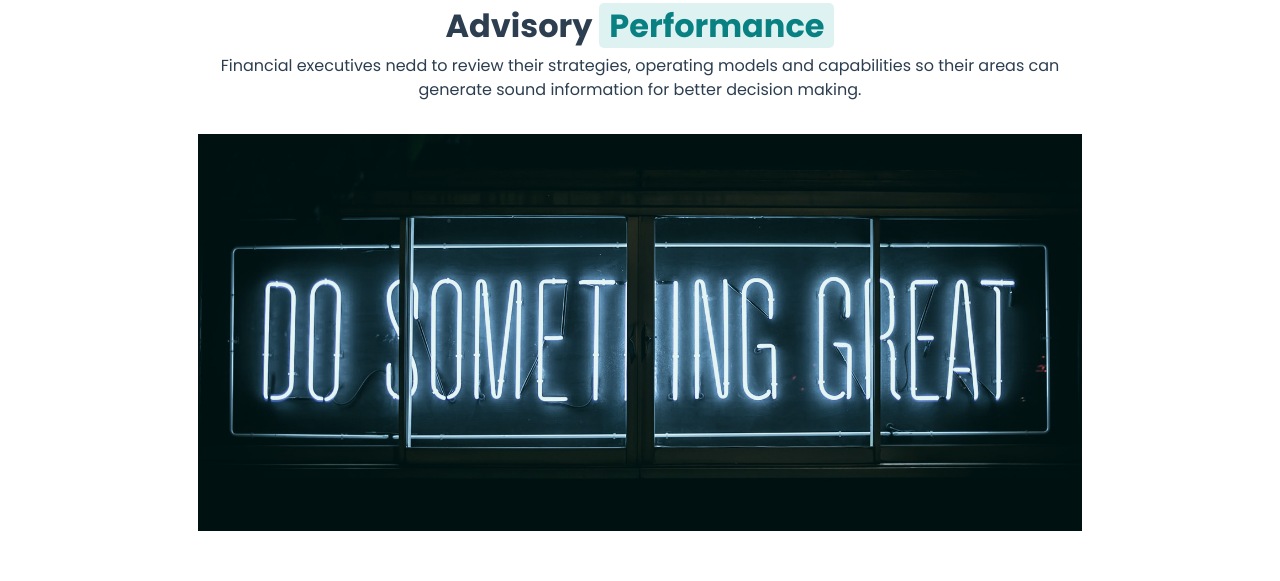
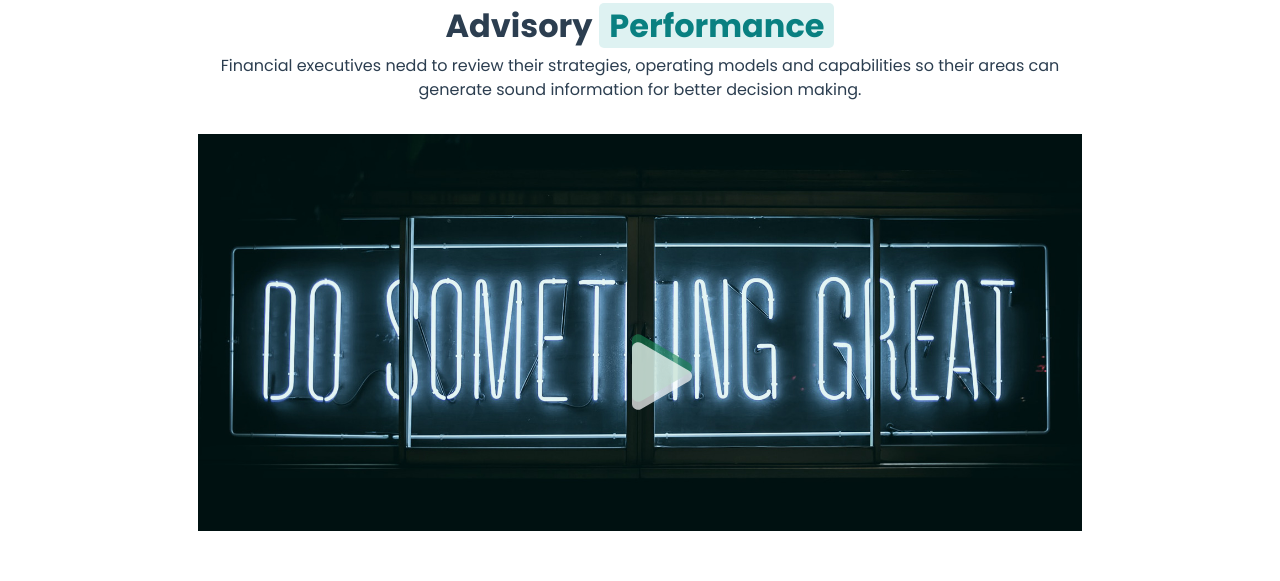
Before and after one commit to gioiascari/proj-html-vuejs, a Vue app: page / in a window 1280 px wide. Shown: the part 820-1401 px from the top of the page. Built offline with nearby package versions, Linux system fonts and the light colour scheme.

Commit message:
esercizio completato

```diff
--- a/src/components/AdvTrailer.vue
+++ b/src/components/AdvTrailer.vue
@@ -21,7 +21,25 @@
     <div class="row">
       <div class="col-12 d-flex justify-content-center">
         <div class="img-adv w-100">
-          <img src="../assets/img/video-1.jpg" alt="ADV" class="w-100" />
+          <img
+            src="../assets/img/video-1.jpg"
+            alt="ADV"
+            class="w-100 position-relative"
+          />
+          <div class="icon-play">
+            <b-icon
+              class="position_absolute"
+              icon="play-fill"
+              font-scale="7.5"
+              variant="success"
+            ></b-icon>
+            <b-icon
+              icon="play-fill"
+              font-scale="7.5"
+              variant="white"
+              class="position_absolute1"
+            ></b-icon>
+          </div>
         </div>
       </div>
     </div>
@@ -47,4 +65,16 @@ span {
 .p_5 {
   padding: 10%;
 }
+.position_absolute {
+  position: absolute;
+  top: 70.5rem;
+  left: 47%;
+  opacity: 0.6;
+}
+.position_absolute1 {
+  position: absolute;
+  top: 71rem;
+  left: 47%;
+  opacity: 0.7;
+}
 </style>
--- a/src/components/FooterBottom.vue
+++ b/src/components/FooterBottom.vue
@@ -29,4 +29,8 @@ export default {
 span {
   color: $bg-btn;
 }
+.copyright,
+span {
+  background-color: transparent;
+}
 </style>
```
